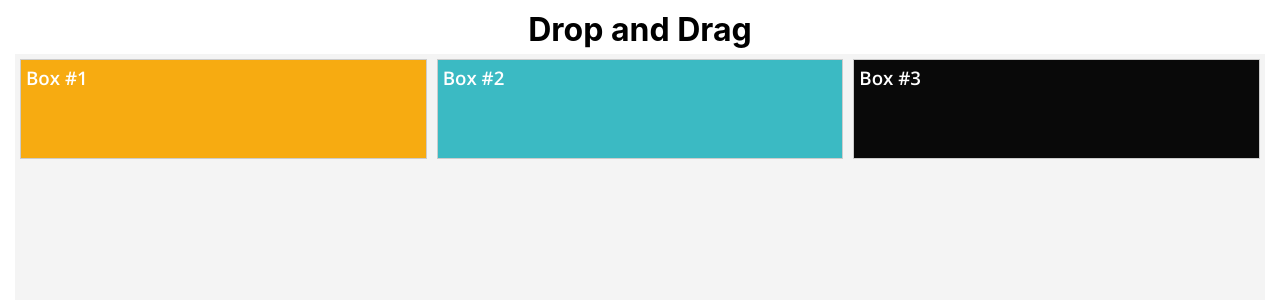
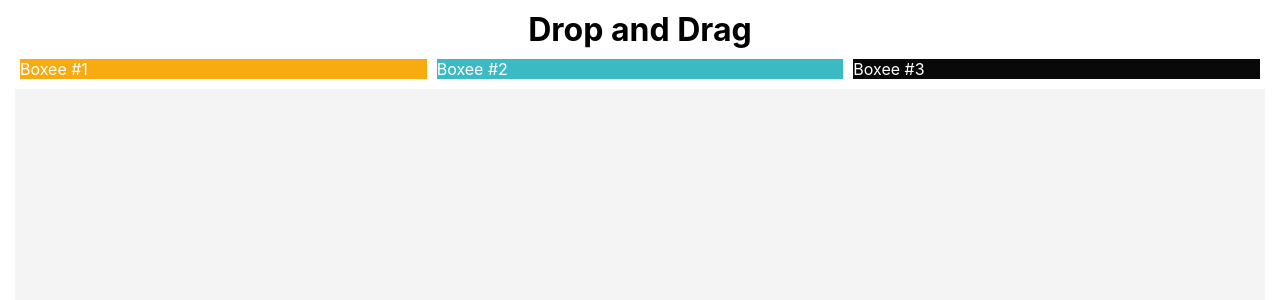
Before and after one commit to kobac44/re-ac-tion-1, a React (Create React App) app: page / in a window 1280 px wide. Shown: the top 300 px of the page. Built offline with nearby package versions, Linux system fonts and the light colour scheme.

Commit message:
add dnd and html5 dependencies, added a board component, separated the boxes from the container

```diff
--- a/package.json
+++ b/package.json
@@ -7,6 +7,7 @@
     "@testing-library/react": "^13.3.0",
     "@testing-library/user-event": "^13.5.0",
     "react": "^18.2.0",
+    "react-dnd": "^16.0.1",
     "react-dnd-html5-backend": "^16.0.1",
     "react-dom": "^18.2.0",
     "react-scripts": "^5.0.1",
--- a/src/App.js
+++ b/src/App.js
@@ -1,12 +1,15 @@
-
+import { DndProvider } from 'react-dnd'
+import { HTML5Backend } from 'react-dnd-html5-backend'
 import './App.css';
 
 function App() {
   return (
     <div className="App">
-       <div className="content">
-        <h1>Drop and Drag</h1>
-       </div>
+      <DndProvider backend={HTML5Backend}>
+        <div className="content">
+          <h1>Drop and Drag</h1>
+        </div>
+      </DndProvider>
     </div>
   );
 }
--- /dev/null
+++ b/src/components/board.js
@@ -0,0 +1,12 @@
+
+import './boxes.css';
+
+function Board() {
+    return (
+        <div className="container-1">
+
+        </div>
+    )
+}
+
+export default Board;
--- a/src/components/boxes.css
+++ b/src/components/boxes.css
@@ -6,7 +6,7 @@
 }
 
 
-.container-1 {
+.container-1  {
     display: flex;
     background-color: #f4f4f4;
     height: 600px;
@@ -21,19 +21,23 @@
 
 }
 
-.boxes-1 {
+div.item-boxee {
+    display: flex;
+}
+
+div.Boxee-1 {
     flex: 1;
     background-color: rgb(247, 171, 17);
     color: #fff;
 }
 
-.boxes-2 {
+div.Boxee-2 {
     flex: 1;
     background-color: rgb(59, 186, 195);
     color: #fff;
 }
 
-.boxes-3 {
+div.Boxee-3 {
     flex: 1;
     background-color: rgb(9, 9, 9);
     color: #fff;
--- a/src/components/boxes.js
+++ b/src/components/boxes.js
@@ -1,19 +1,19 @@
+// import   { useState, useRef} from 'react';
+// import { useDrag } from 'react-dnd'
 import './boxes.css';
 
 
 function Boxes() {
+    // const dragItem = useRef()
+    // const [list, setList] = useState(['Boxee-1', 'Boxee-2', 'Boxee-3']);
+
+
 
     return (
-    <div className="container-1">
-        <div className="boxes-1">
-            <h3>Box #1</h3>
-        </div>
-        <div className="boxes-2">
-            <h3>Box #2</h3>
-        </div>
-        <div className="boxes-3">
-            <h3>Box #3</h3>
-        </div>
+    <div className="item-boxee">
+        <div className="Boxee-1">Boxee #1</div>
+        <div className="Boxee-2">Boxee #2</div>
+        <div className="Boxee-3">Boxee #3</div>
     </div>
     )
 }
--- a/src/index.js
+++ b/src/index.js
@@ -3,6 +3,7 @@ import ReactDOM from 'react-dom/client';
 import './index.css';
 import App from './App';
 import Boxes from './components/boxes';
+import Board from './components/board';
 
 
 const root = ReactDOM.createRoot(document.getElementById('root'));
@@ -10,5 +11,6 @@ root.render(
   <React.StrictMode>
     <App />
     <Boxes />
+    <Board />
   </React.StrictMode>
 );
```
Also changed, not shown: 1 other file (tests, documents, lock files or other folders).
